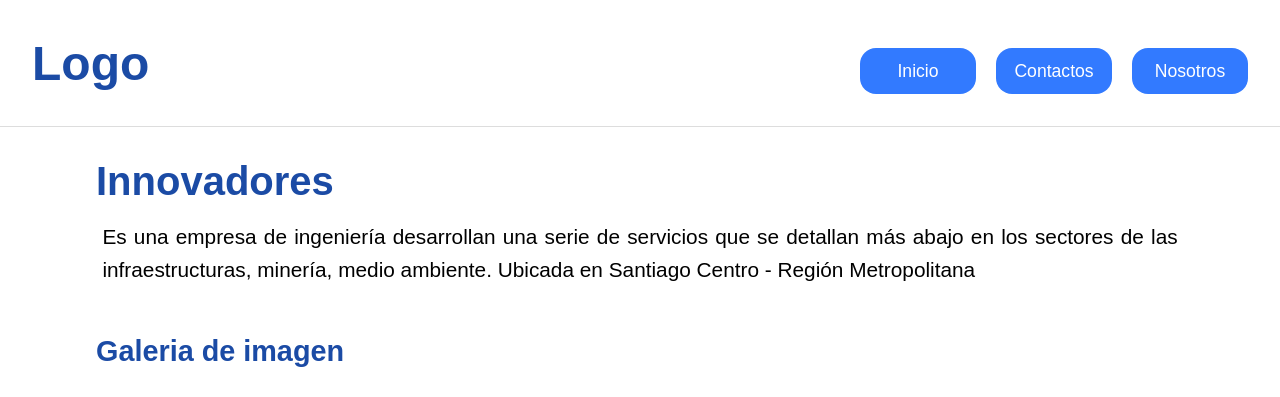
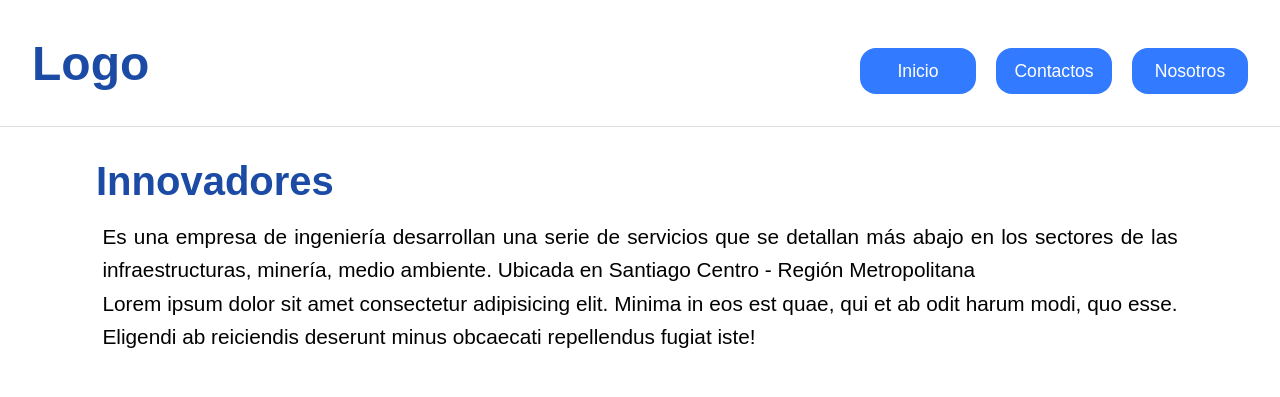
Before and after one commit to Eringreis/bootCamp-python-web, a plain HTML site: page index.html in a window 1280 px wide. Shown: the top 397 px of the page. Drawn offline with Linux system fonts and the light colour scheme.

Commit message:
se agrega un parrafo

```diff
--- a/index.html
+++ b/index.html
@@ -28,6 +28,8 @@
           detallan más abajo en los sectores de las infraestructuras, minería,
           medio ambiente. Ubicada en Santiago Centro - Región Metropolitana
         </p>
+
+        <p>Lorem ipsum dolor sit amet consectetur adipisicing elit. Minima in eos est quae, qui et ab odit harum modi, quo esse. Eligendi ab reiciendis deserunt minus obcaecati repellendus fugiat iste!</p>
       </section>
       <section class="galeria container">
         <h2>Galeria de imagen</h2>
```
